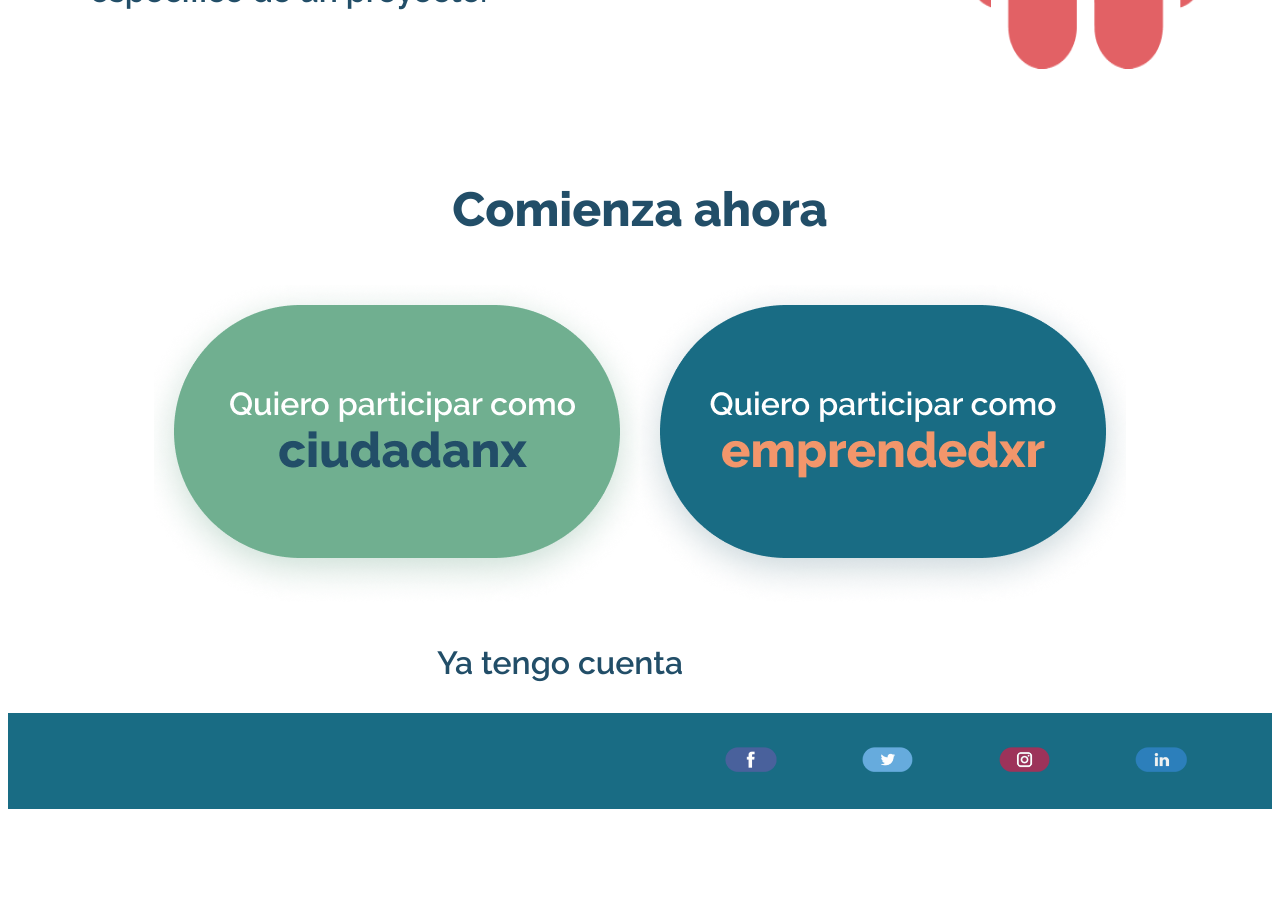
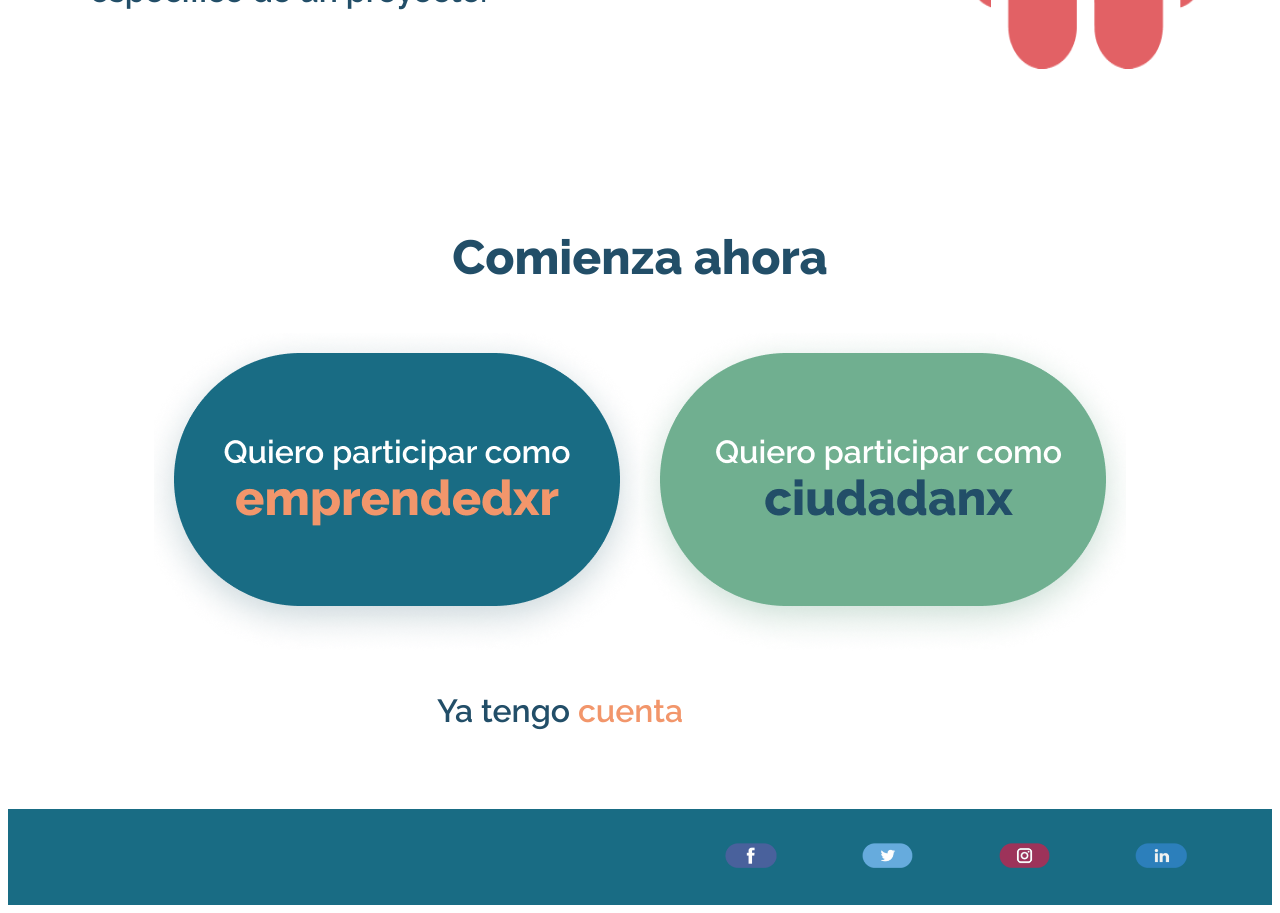
Before and after one commit to PiaAchigar/Form-with-Style-Components-in-React, a React (Create React App) app: page / in a window 1280 px wide. Shown: the part 1080-1993 px from the top of the page. Before the commit the page ends 1897 px from the top, so only its background shows below. Built offline with nearby package versions, Linux system fonts and the light colour scheme.

Commit message:
Principal

```diff
--- a/src/Components/Principal.js
+++ b/src/Components/Principal.js
@@ -50,11 +50,11 @@ const Principal = () => {
       <SecComienza>
         <Ptitle>Comienza ahora</Ptitle>
         <DivBtn>
+          <Link to="/retos">
+            <img src={imgEmprededor}></img>
+          </Link>
           <Link to="/form">
             <img src={imgCiudadano}></img>
-          </Link>
-          <Link to="/retos">
-            <img src={imgEmprededor}></img>
           </Link>
         </DivBtn>
         <P>
--- a/src/Elements/StylesPrincipal.js
+++ b/src/Elements/StylesPrincipal.js
@@ -64,12 +64,16 @@ const P = styled.p`
   font-size: 200%;
   margin-right: 5em;
   color: ${colores.darkblue};
+  span {
+    color: ${colores.orange};
+  }
 `;
 
 const SecComienza = styled.section`
   display: flex;
   flex-direction: column;
   align-items: center;
+  margin: 3em 2em;
 `;
 
 const DivBtn = styled.div`
```
